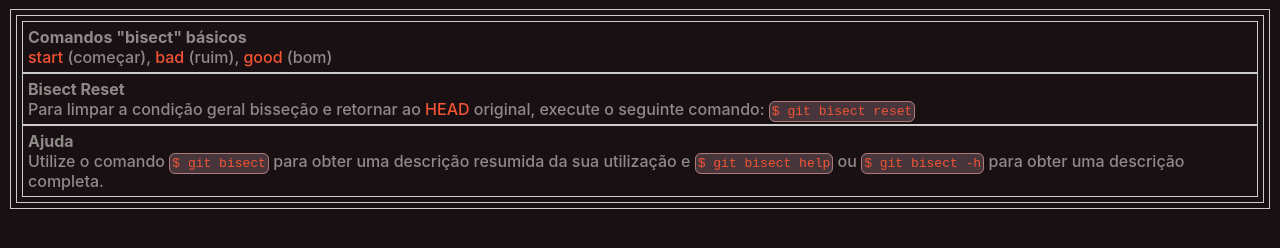
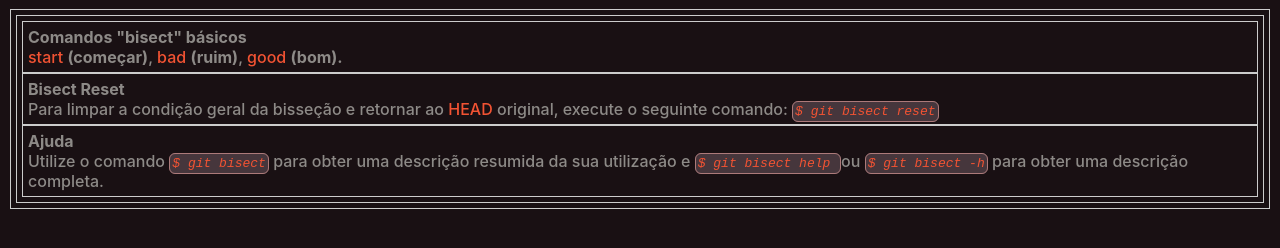
Before and after one commit to devPisa/git-bisect-exemple, a plain HTML site: page index.html in a window 1280 px wide. Shown: the part 264-512 px from the top of the page. Drawn offline with Linux system fonts and the light colour scheme.

Commit message:
Corrigido formatocoes necessarias

```diff
--- a/index.html
+++ b/index.html
@@ -25,15 +25,15 @@
   <div class="block">
   <div class="block">
     <h4>Comandos "bisect" básicos</h4>
-    <p><span class="laranja">start</span> (começar), <span class="laranja">bad</span> (ruim), <span class="laranja">good</span> (bom)</p>
+    <p><span class="laranja">start</span> <strong>(começar)</strong>, <span class="laranja">bad</span> <strong>(ruim)</strong>, <span class="laranja">good</span> <strong>(bom).</strong></p>
   </div>
   <div class="block">
     <h4>Bisect Reset</h4>
-    <p>Para limpar a condição geral bisseção e retornar ao <span class="laranja">HEAD</span> original, execute o seguinte comando: <code><span class="codigo">$ git bisect reset</span></code></p>
+    <p>Para limpar a condição geral da bisseção e retornar ao <span class="laranja">HEAD</span> original, execute o seguinte comando: <code><span class="codigo"><i>$ git bisect reset</i></span></code></p>
   </div>
   <div class="block">
     <h4>Ajuda</h4>
-    <p>Utilize o comando <code><span class="codigo"> $ git bisect</span></code> para obter uma descrição resumida da sua utilização e <code><span class="codigo"> $ git bisect help</span></code> ou <code><span class="codigo"> $ git bisect -h</span></code> para obter uma descrição completa.</p>
+    <p>Utilize o comando <code><span class="codigo"> <i>$ git bisect</i></span></code> para obter uma descrição resumida da sua utilização e <code><span class="codigo"><i> $ git bisect help </i></span></code> ou <code><span class="codigo"> <i>$ git bisect -h</i></span></code> para obter uma descrição completa.</p>
   </div>
   </div>
 </body>
```
